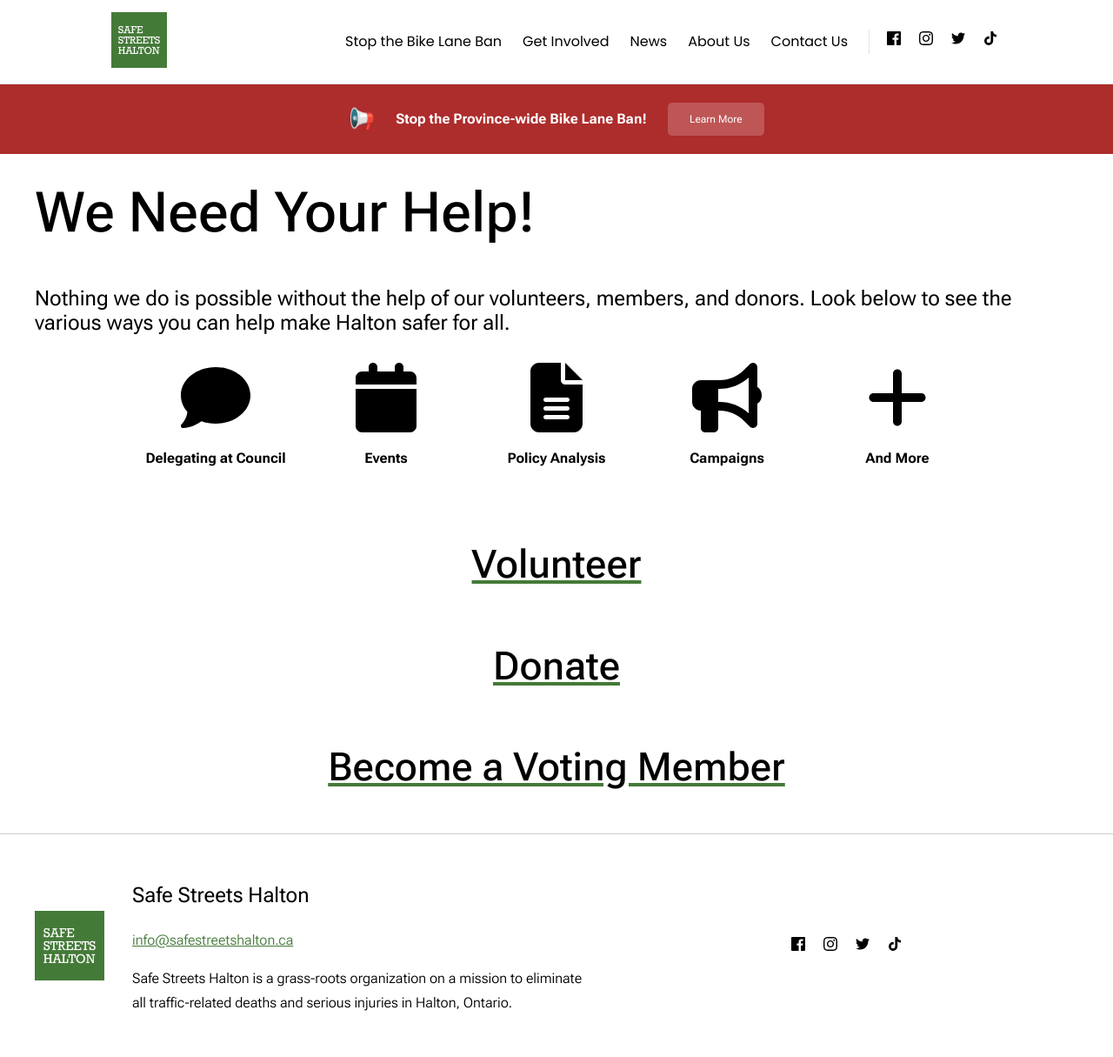
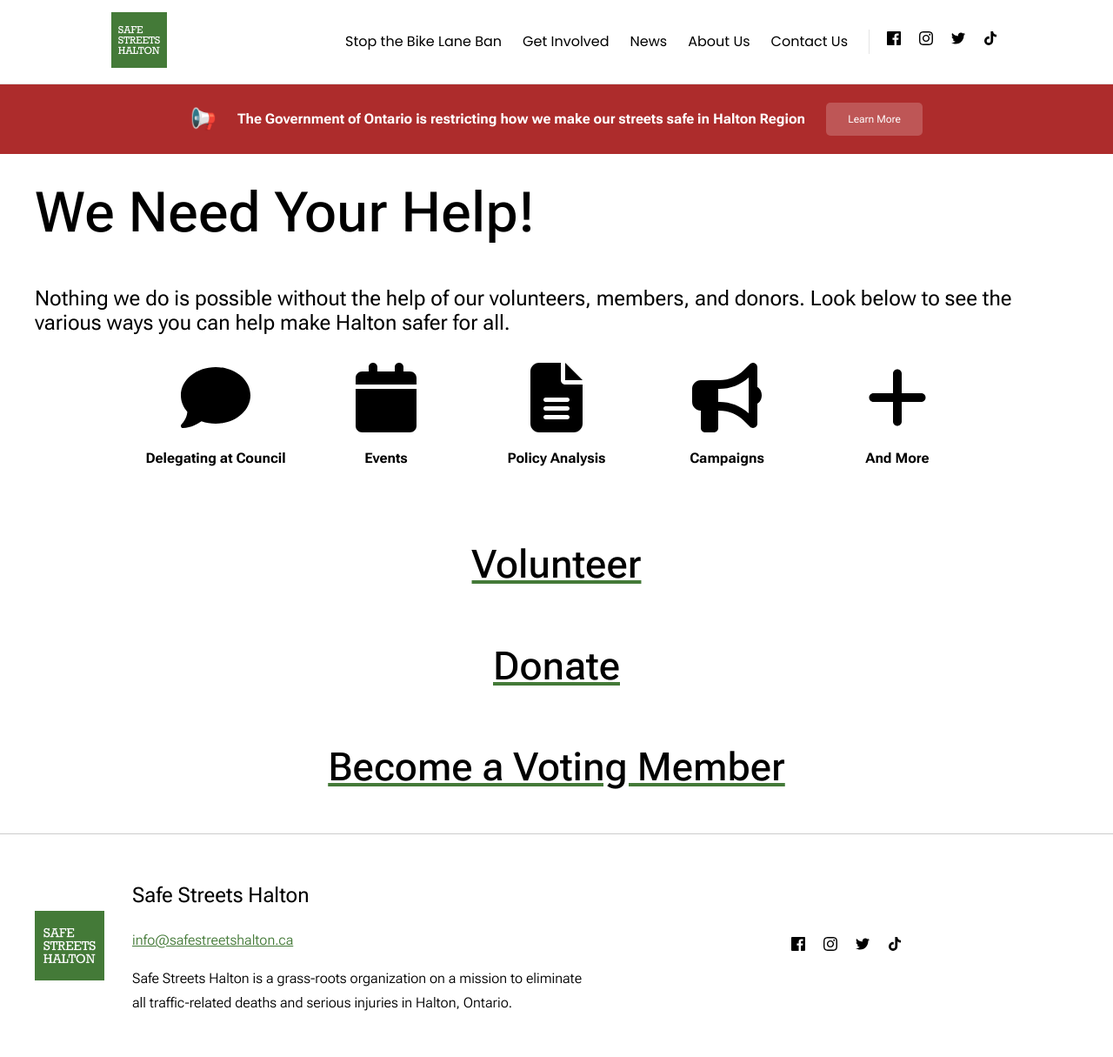
Before and after one commit to Safe-Streets-Halton/safe-streets-halton.github.io, a Jekyll site: the page built from get-involved.html, in a window 1280 px wide. Shown: the whole page at 87% size. Built offline with Jekyll 4.4.1, drawn with Linux system fonts in a browser that asks for light colours.

Commit message:
Reverted banner text

```diff
--- a/_config.yml
+++ b/_config.yml
@@ -31,7 +31,7 @@ announcement:
   show: true
   icon: "\U0001F4E2"
   danger_level: danger # options: normal, warning, danger
-  text: Stop the Province-wide Bike Lane Ban!
+  text: The Government of Ontario is restricting how we make our streets safe in Halton Region
   link: "/campaigns/we-want-safer-streets-ontario"
   action: Learn More
 plugins:
```
